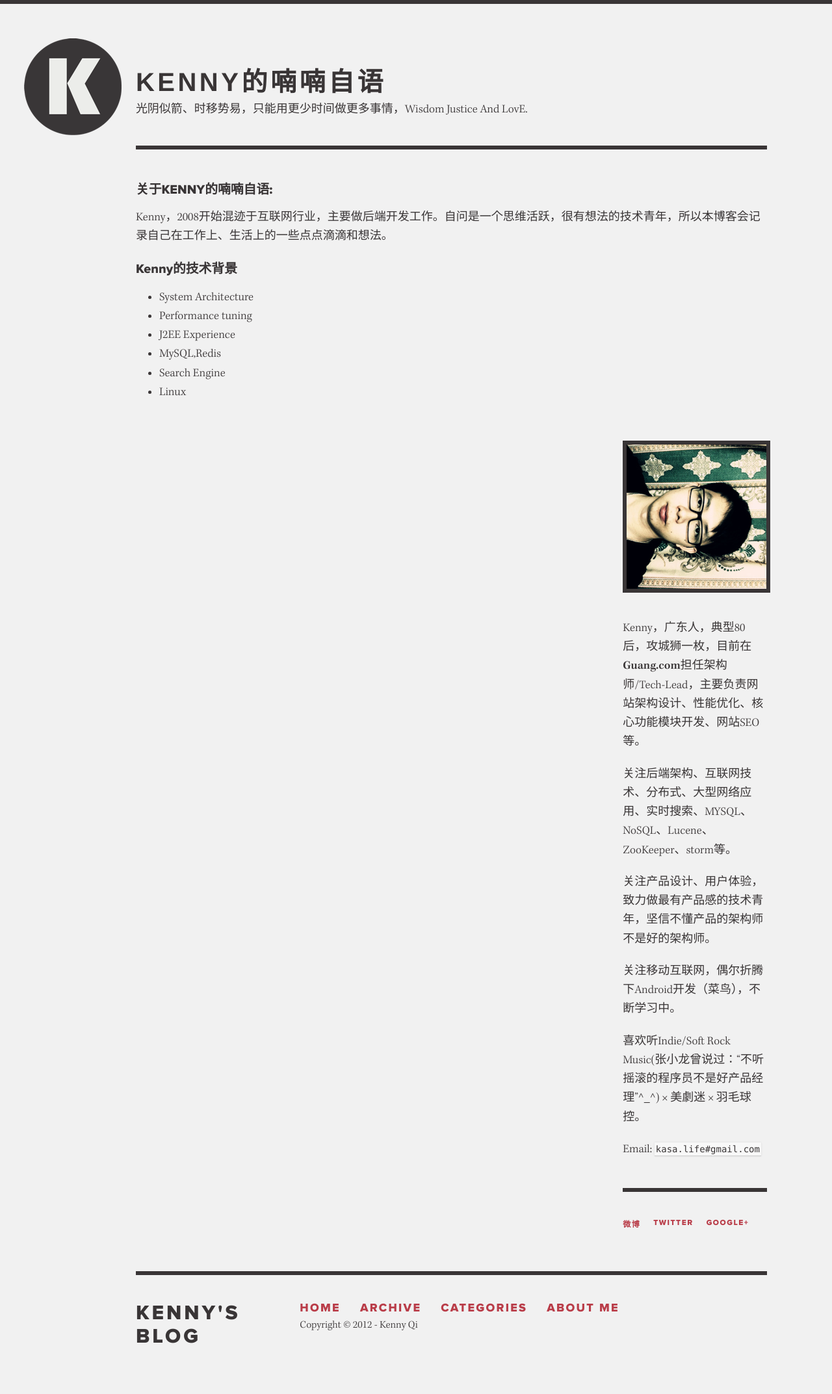
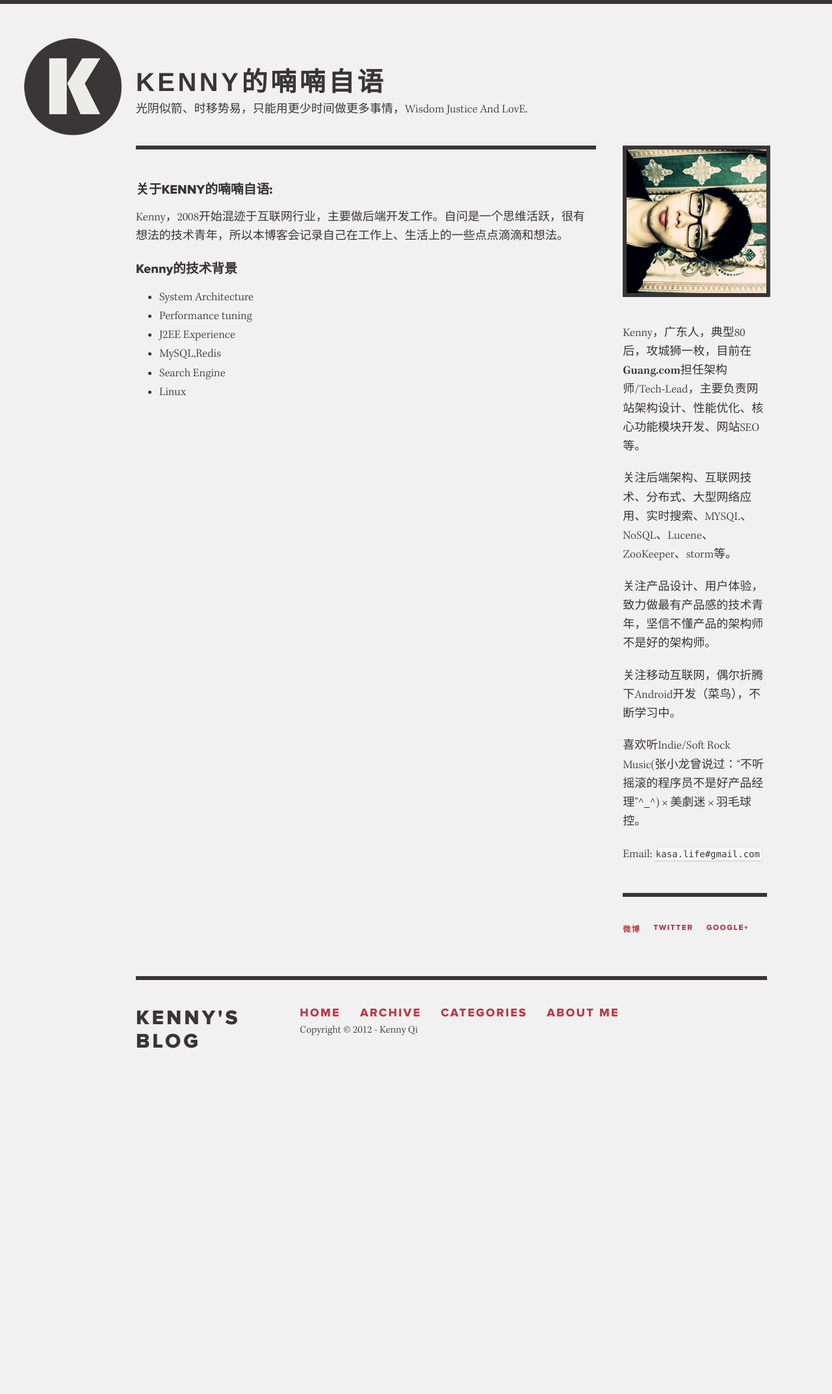
Before and after one commit to kenny2qi/kenny2qi.github.com, a Jekyll site: the page built from about.html, in a window 1280 px wide. Shown: the whole page at 65% size. Built offline with Jekyll 4.4.1, drawn with Linux system fonts in a browser that asks for light colours; nearby versions of some CDN libraries; Markdown is read by kramdown in place of the engine named in the settings; comment, search, counter and statistics services are not loaded; after the commit the page ends 1690 px from its top, so only the background shows below that.

Commit message:
update css

```diff
--- a/stylesheets/compiled/base.css
+++ b/stylesheets/compiled/base.css
@@ -574,7 +574,7 @@ header {
       margin-bottom: 30px; }
 
 #blog {
-  width: 100%;
+  width: 72.894736842105263%;
   /*550 / 950 */
   float: left; }
 
```
